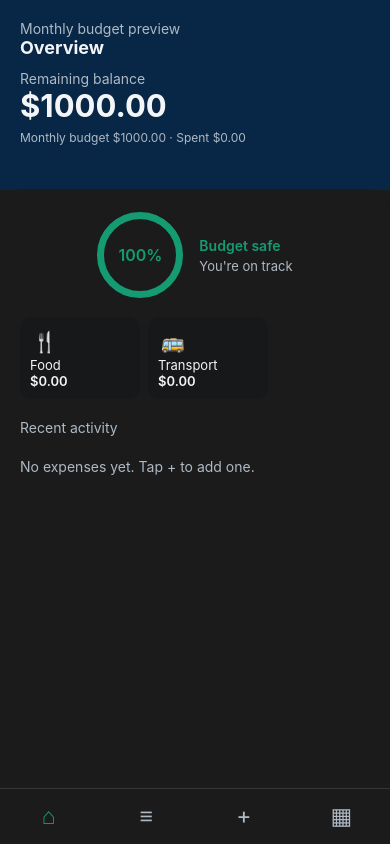
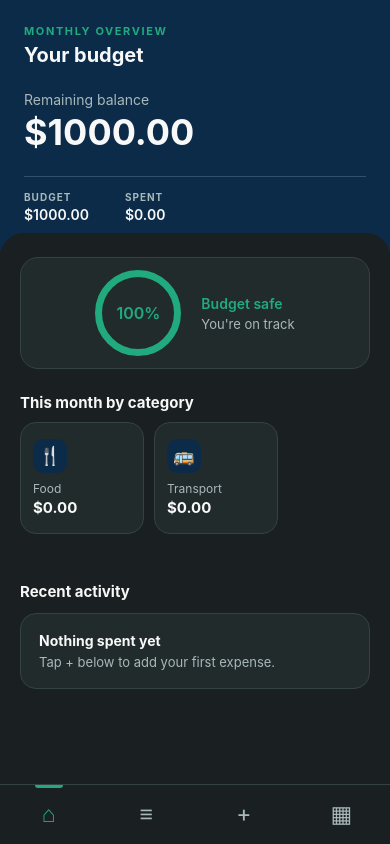
Before and after one commit to rmabanag145839tc-source/Budget-Tracker-Mobile-Application, a React Native app: screen /Home in a window 390 px wide. Built offline with nearby package versions, Linux system fonts and the light colour scheme.

Commit message:
Enhance UI components and styles across multiple screens for improved user experience

```diff
--- a/src/components/BottomTabs.jsx
+++ b/src/components/BottomTabs.jsx
@@ -30,6 +30,7 @@ export default function BottomTabs({ navigation, currentScreen }) {
           onPress={() => openTab(tab.screen)}
           style={styles.button}
         >
+          {currentScreen === tab.screen && <View style={styles.activeMark} />}
           <AppIcon
             name={tab.icon}
             color={currentScreen === tab.screen ? colors.green : colors.mutedText}
@@ -43,7 +44,7 @@ export default function BottomTabs({ navigation, currentScreen }) {
 
 const styles = StyleSheet.create({
   bar: {
-    height: 56,
+    height: 60,
     borderTopWidth: 1,
     borderColor: colors.border,
     flexDirection: 'row',
@@ -54,4 +55,13 @@ const styles = StyleSheet.create({
     alignItems: 'center',
     justifyContent: 'center',
   },
+  activeMark: {
+    position: 'absolute',
+    top: 0,
+    width: 28,
+    height: 3,
+    borderBottomLeftRadius: 3,
+    borderBottomRightRadius: 3,
+    backgroundColor: colors.green,
+  },
 });
--- a/src/components/ExpenseRow.jsx
+++ b/src/components/ExpenseRow.jsx
@@ -5,9 +5,12 @@ import { colors } from '../theme/expenseTrackerTheme';
 export default function ExpenseRow({ expense, onPress }) {
   return (
     <Pressable onPress={onPress} style={styles.row} accessibilityRole="button">
+      <View style={styles.iconBadge}>
+        <Text style={styles.iconText}>{expense.category.charAt(0)}</Text>
+      </View>
       <View style={styles.details}>
-        <Text style={styles.description}>{expense.description}</Text>
-        <Text style={styles.category}>
+        <Text style={styles.description} numberOfLines={1}>{expense.description}</Text>
+        <Text style={styles.category} numberOfLines={1}>
           {expense.category} · {expense.date}
         </Text>
       </View>
@@ -18,13 +21,30 @@ export default function ExpenseRow({ expense, onPress }) {
 
 const styles = StyleSheet.create({
   row: {
-    minHeight: 52,
-    borderBottomWidth: 1,
+    minHeight: 68,
+    backgroundColor: colors.smallCard,
+    borderWidth: 1,
     borderColor: colors.border,
+    borderRadius: 14,
     flexDirection: 'row',
     alignItems: 'center',
-    paddingVertical: 7,
-    gap: 8,
+    paddingHorizontal: 12,
+    paddingVertical: 10,
+    marginTop: 8,
+    gap: 10,
+  },
+  iconBadge: {
+    width: 38,
+    height: 38,
+    borderRadius: 11,
+    backgroundColor: colors.navy,
+    alignItems: 'center',
+    justifyContent: 'center',
+  },
+  iconText: {
+    color: colors.green,
+    fontSize: 17,
+    fontWeight: '700',
   },
   details: {
     flex: 1,
@@ -32,6 +52,7 @@ const styles = StyleSheet.create({
   description: {
     color: colors.text,
     fontSize: 14,
+    fontWeight: '600',
   },
   category: {
     color: colors.mutedText,
@@ -41,5 +62,6 @@ const styles = StyleSheet.create({
   amount: {
     color: colors.coral,
     fontSize: 14,
+    fontWeight: '700',
   },
 });
--- a/src/screens/AddEditExpenseScreen.jsx
+++ b/src/screens/AddEditExpenseScreen.jsx
@@ -92,15 +92,18 @@ export default function AddEditExpenseScreen({ navigation, route }) {
           automaticallyAdjustKeyboardInsets
         >
           <Text style={styles.label}>Amount</Text>
+          <View style={styles.amountBox}>
+            <Text style={styles.currencySymbol}>$</Text>
             <TextInput
               accessibilityLabel="Amount"
               style={styles.amount}
               value={amount}
               onChangeText={setAmount}
               keyboardType="decimal-pad"
-            placeholder="$0.00"
+              placeholder="0.00"
               placeholderTextColor={colors.mutedText}
             />
+          </View>
 
           <Text style={styles.label}>Category</Text>
           <Pressable
--- a/src/screens/CategoriesScreen.jsx
+++ b/src/screens/CategoriesScreen.jsx
@@ -63,6 +63,7 @@ export default function CategoriesScreen({ navigation }) {
       <View style={styles.phone}>
         <View style={styles.header}>
           <Text style={styles.title}>Categories</Text>
+          <Text style={styles.subtitle}>Keep your spending organized</Text>
         </View>
 
         <ScrollView
@@ -75,6 +76,7 @@ export default function CategoriesScreen({ navigation }) {
           <Text style={styles.help}>Choose a category when you add an expense.</Text>
 
           {/* Keep this form above the list so the keyboard does not cover it. */}
+          <View style={styles.addCard}>
             <Text style={styles.label}>New category</Text>
             <TextInput
               accessibilityLabel="New category name"
@@ -90,6 +92,7 @@ export default function CategoriesScreen({ navigation }) {
             <Pressable accessibilityRole="button" onPress={handleAdd} style={styles.addButton}>
               <Text style={styles.buttonText}>Add category</Text>
             </Pressable>
+          </View>
 
           <Text style={styles.listTitle}>Your categories</Text>
           {categories.map((name) => {
@@ -111,6 +114,8 @@ export default function CategoriesScreen({ navigation }) {
                     {name}
                   </Text>
                 )}
+
+                {isBuiltIn && <Text style={styles.defaultText}>Default</Text>}
 
                 {!isBuiltIn && editingName === name && (
                   <>
@@ -164,12 +169,19 @@ const styles = StyleSheet.create({
   },
   header: {
     backgroundColor: colors.navy,
-    padding: 20,
+    paddingHorizontal: 22,
+    paddingTop: 22,
+    paddingBottom: 24,
   },
   title: {
     color: colors.text,
-    fontSize: 18,
+    fontSize: 21,
     fontWeight: '700',
+  },
+  subtitle: {
+    color: colors.mutedText,
+    fontSize: 13,
+    marginTop: 5,
   },
   content: {
     flex: 1,
@@ -181,26 +193,43 @@ const styles = StyleSheet.create({
   help: {
     color: colors.mutedText,
     marginTop: 20,
-    marginBottom: 8,
+    marginBottom: 18,
+    fontSize: 13,
+  },
+  addCard: {
+    backgroundColor: colors.smallCard,
+    borderWidth: 1,
+    borderColor: colors.border,
+    borderRadius: 16,
+    padding: 16,
   },
   listTitle: {
-    color: colors.mutedText,
-    fontSize: 14,
-    marginTop: 24,
-    marginBottom: 4,
+    color: colors.text,
+    fontSize: 15,
+    fontWeight: '700',
+    marginTop: 28,
+    marginBottom: 6,
   },
   categoryRow: {
-    minHeight: 54,
-    borderBottomWidth: 1,
+    minHeight: 58,
+    backgroundColor: colors.smallCard,
+    borderWidth: 1,
     borderColor: colors.border,
+    borderRadius: 12,
     flexDirection: 'row',
     alignItems: 'center',
-    gap: 18,
+    gap: 12,
+    paddingHorizontal: 14,
+    marginTop: 8,
   },
   categoryName: {
     color: colors.text,
     fontSize: 16,
     flex: 1,
+  },
+  defaultText: {
+    color: colors.mutedText,
+    fontSize: 11,
   },
   editInput: {
     color: colors.text,
@@ -216,29 +245,30 @@ const styles = StyleSheet.create({
     color: colors.coral,
   },
   label: {
-    color: colors.mutedText,
-    marginTop: 16,
+    color: colors.text,
+    fontSize: 14,
+    fontWeight: '600',
     marginBottom: 8,
   },
   input: {
     color: colors.text,
-    backgroundColor: colors.input,
+    backgroundColor: colors.card,
     borderWidth: 1,
     borderColor: colors.border,
-    borderRadius: 7,
+    borderRadius: 10,
     paddingHorizontal: 12,
-    height: 44,
+    height: 48,
   },
   addButton: {
     backgroundColor: colors.navy,
-    borderRadius: 7,
-    padding: 14,
+    borderRadius: 10,
+    padding: 13,
     alignItems: 'center',
-    marginTop: 16,
-    marginBottom: 4,
+    marginTop: 12,
   },
   buttonText: {
     color: colors.text,
     fontWeight: '700',
+    fontSize: 14,
   },
 });
--- a/src/screens/ExpenseDetailsScreen.jsx
+++ b/src/screens/ExpenseDetailsScreen.jsx
@@ -1,5 +1,5 @@
 import React from 'react';
-import { Alert, Pressable, SafeAreaView, StyleSheet, Text, View } from 'react-native';
+import { Alert, Pressable, SafeAreaView, ScrollView, StyleSheet, Text, View } from 'react-native';
 import AppIcon from '../components/AppIcon';
 import { useBudget } from '../context/BudgetContext';
 import { colors } from '../theme/expenseTrackerTheme';
@@ -33,11 +33,16 @@ export default function ExpenseDetailsScreen({ navigation, route }) {
         </View>
 
         {expense ? (
-          <View style={styles.content}>
-            <Text style={styles.amount}>${expense.amount.toFixed(2)}</Text>
-            <Detail label="Description" value={expense.description} />
-            <Detail label="Category" value={expense.category} />
-            <Detail label="Date" value={expense.date} />
+          <ScrollView contentContainerStyle={styles.content}>
+            <View style={styles.summaryCard}>
+              <Text style={styles.summaryLabel}>EXPENSE AMOUNT</Text>
+              <Text style={styles.amount}>${expense.amount.toFixed(2)}</Text>
+            </View>
+            <View style={styles.detailCard}>
+              <Detail label="Description" value={expense.description} />
+              <Detail label="Category" value={expense.category} />
+              <Detail label="Date" value={expense.date} />
+            </View>
 
             <Pressable
               accessibilityRole="button"
@@ -49,7 +54,7 @@ export default function ExpenseDetailsScreen({ navigation, route }) {
             <Pressable accessibilityRole="button" onPress={confirmDelete} style={styles.deleteButton}>
               <Text style={styles.deleteText}>Delete expense</Text>
             </Pressable>
-          </View>
+          </ScrollView>
         ) : (
           <Text style={styles.missing}>This expense is no longer available.</Text>
         )}
@@ -80,7 +85,7 @@ const styles = StyleSheet.create({
     backgroundColor: colors.card,
   },
   header: {
-    height: 57,
+    height: 68,
     backgroundColor: colors.navy,
     flexDirection: 'row',
     alignItems: 'center',
@@ -89,22 +94,42 @@ const styles = StyleSheet.create({
   },
   title: {
     color: colors.text,
-    fontSize: 18,
+    fontSize: 21,
     fontWeight: '700',
   },
   content: {
-    padding: 20,
+    padding: 22,
+    paddingBottom: 36,
+  },
+  summaryCard: {
+    backgroundColor: colors.navy,
+    borderRadius: 16,
+    padding: 22,
+  },
+  summaryLabel: {
+    color: colors.mutedText,
+    fontSize: 11,
+    fontWeight: '700',
+    letterSpacing: 1.2,
   },
   amount: {
     color: colors.text,
     fontSize: 34,
     fontWeight: '700',
-    marginBottom: 20,
+    marginTop: 8,
+  },
+  detailCard: {
+    backgroundColor: colors.smallCard,
+    borderWidth: 1,
+    borderColor: colors.border,
+    borderRadius: 16,
+    paddingHorizontal: 16,
+    marginTop: 16,
   },
   detail: {
     borderBottomWidth: 1,
     borderColor: colors.border,
-    paddingVertical: 12,
+    paddingVertical: 14,
   },
   label: {
     color: colors.mutedText,
@@ -117,10 +142,10 @@ const styles = StyleSheet.create({
   },
   editButton: {
     backgroundColor: colors.navy,
-    borderRadius: 7,
-    padding: 14,
+    borderRadius: 12,
+    padding: 16,
     alignItems: 'center',
-    marginTop: 24,
+    marginTop: 22,
   },
   buttonText: {
     color: colors.text,
@@ -129,8 +154,8 @@ const styles = StyleSheet.create({
   deleteButton: {
     borderWidth: 1,
     borderColor: colors.coral,
-    borderRadius: 7,
-    padding: 14,
+    borderRadius: 12,
+    padding: 16,
     alignItems: 'center',
     marginTop: 12,
   },
--- a/src/screens/ExpenseHistoryScreen.jsx
+++ b/src/screens/ExpenseHistoryScreen.jsx
@@ -20,9 +20,17 @@ export default function ExpenseHistoryScreen({ navigation }) {
       <View style={styles.phone}>
         <View style={styles.header}>
           <Text style={styles.title}>Expense history</Text>
+          <Text style={styles.subtitle}>
+            {expenses.length === 1 ? '1 expense recorded' : `${expenses.length} expenses recorded`}
+          </Text>
         </View>
 
-        <ScrollView horizontal showsHorizontalScrollIndicator={false} style={styles.filters}>
+        <ScrollView
+          horizontal
+          showsHorizontalScrollIndicator={false}
+          style={styles.filters}
+          contentContainerStyle={styles.filterContent}
+        >
           {['All', ...categories].map((name) => (
             <Pressable
               key={name}
@@ -30,18 +38,23 @@ export default function ExpenseHistoryScreen({ navigation }) {
               onPress={() => setFilter(name)}
               style={[styles.filter, selectedFilter === name && styles.selectedFilter]}
             >
-              <Text style={styles.filterText}>{name}</Text>
+              <Text style={[styles.filterText, selectedFilter === name && styles.selectedFilterText]}>
+                {name}
+              </Text>
             </Pressable>
           ))}
         </ScrollView>
 
         <ScrollView style={styles.list}>
           {visibleExpenses.length === 0 ? (
-            <Text style={styles.emptyText}>
-              {expenses.length === 0
-                ? 'No expenses yet. Tap + to add one.'
-                : 'No expenses in this category.'}
-            </Text>
+            <View style={styles.emptyCard}>
+              <Text style={styles.emptyTitle}>Nothing to show yet</Text>
+              <Text style={styles.emptyText}>
+                {expenses.length === 0
+                  ? 'Tap + to add your first expense.'
+                  : 'Try another category to see its expenses.'}
+              </Text>
+            </View>
           ) : (
             visibleExpenses.map((expense) => (
               <ExpenseRow
@@ -73,40 +86,68 @@ const styles = StyleSheet.create({
   },
   header: {
     backgroundColor: colors.navy,
-    padding: 20,
+    paddingHorizontal: 22,
+    paddingTop: 22,
+    paddingBottom: 24,
   },
   title: {
     color: colors.text,
-    fontSize: 18,
+    fontSize: 21,
     fontWeight: '700',
+  },
+  subtitle: {
+    color: colors.mutedText,
+    fontSize: 13,
+    marginTop: 5,
   },
   filters: {
     flexGrow: 0,
-    paddingHorizontal: 12,
-    paddingVertical: 12,
+  },
+  filterContent: {
+    paddingHorizontal: 20,
+    paddingVertical: 14,
   },
   filter: {
     borderWidth: 1,
     borderColor: colors.border,
-    borderRadius: 18,
-    paddingHorizontal: 14,
-    paddingVertical: 7,
+    borderRadius: 20,
+    backgroundColor: colors.smallCard,
+    paddingHorizontal: 15,
+    paddingVertical: 8,
     marginRight: 8,
   },
   selectedFilter: {
     backgroundColor: colors.navy,
-    borderColor: colors.blue,
+    borderColor: colors.green,
   },
   filterText: {
+    color: colors.mutedText,
+    fontSize: 13,
+  },
+  selectedFilterText: {
     color: colors.text,
-    fontSize: 13,
+    fontWeight: '700',
   },
   list: {
     flex: 1,
     paddingHorizontal: 20,
   },
+  emptyCard: {
+    backgroundColor: colors.smallCard,
+    borderWidth: 1,
+    borderColor: colors.border,
+    borderRadius: 16,
+    padding: 18,
+    marginTop: 8,
+  },
+  emptyTitle: {
+    color: colors.text,
+    fontSize: 14,
+    fontWeight: '700',
+  },
   emptyText: {
     color: colors.mutedText,
-    marginTop: 20,
+    fontSize: 13,
+    marginTop: 5,
   },
 });
--- a/src/screens/HomeScreen.jsx
+++ b/src/screens/HomeScreen.jsx
@@ -49,19 +49,26 @@ export default function HomeScreen({ navigation }) {
       <View style={styles.phone}>
         <ScrollView style={styles.scroll} showsVerticalScrollIndicator={false}>
           <View style={styles.balanceCard}>
-            <Text style={styles.mutedText}>Monthly budget preview</Text>
-            <Text style={styles.name}>Overview</Text>
-            <Text style={[styles.mutedText, styles.balanceLabel]}>Remaining balance</Text>
+            <Text style={styles.eyebrow}>MONTHLY OVERVIEW</Text>
+            <Text style={styles.name}>Your budget</Text>
+            <Text style={styles.balanceLabel}>Remaining balance</Text>
             <Text style={[styles.balance, remaining < 0 && styles.negativeBalance]}>
               {remaining < 0 ? '-' : ''}${Math.abs(remaining).toFixed(2)}
             </Text>
-            <Text style={styles.budgetNote}>
-              Monthly budget ${monthlyBudget.toFixed(2)} · Spent ${monthlySpending.toFixed(2)}
-            </Text>
+            <View style={styles.balanceSummary}>
+              <View>
+                <Text style={styles.summaryLabel}>BUDGET</Text>
+                <Text style={styles.summaryValue}>${monthlyBudget.toFixed(2)}</Text>
+              </View>
+              <View>
+                <Text style={styles.summaryLabel}>SPENT</Text>
+                <Text style={styles.summaryValue}>${monthlySpending.toFixed(2)}</Text>
+              </View>
+            </View>
           </View>
 
           <View style={styles.dashboard}>
-            <View style={styles.safetyRow}>
+            <View style={styles.safetyCard}>
               <SafetyGauge percent={safetyScore} />
               <View>
                 <Text style={[styles.safetyTitle, safetyScore < 30 && styles.lowBudget]}>
@@ -73,13 +80,17 @@ export default function HomeScreen({ navigation }) {
               </View>
             </View>
 
+            <Text style={styles.sectionTitle}>This month by category</Text>
             <View style={styles.categoryRow}>
               {dashboardCategories.map((name) => (
                 <View key={name} style={styles.categoryCard}>
-                  <AppIcon
-                    name={categoryIcons[name] || 'categories'}
-                    color={categoryColors[name] || colors.green}
-                  />
+                  <View style={styles.categoryIcon}>
+                    <AppIcon
+                      name={categoryIcons[name] || 'categories'}
+                      color={categoryColors[name] || colors.green}
+                      size={18}
+                    />
+                  </View>
                   <Text style={styles.categoryName} numberOfLines={1}>
                     {name}
                   </Text>
@@ -90,7 +101,10 @@ export default function HomeScreen({ navigation }) {
 
             <Text style={styles.sectionTitle}>Recent activity</Text>
             {expenses.length === 0 ? (
-              <Text style={styles.emptyText}>No expenses yet. Tap + to add one.</Text>
+              <View style={styles.emptyCard}>
+                <Text style={styles.emptyTitle}>Nothing spent yet</Text>
+                <Text style={styles.emptyText}>Tap + below to add your first expense.</Text>
+              </View>
             ) : (
               expenses.slice(0, 3).map((expense) => (
                 <ExpenseRow
@@ -124,49 +138,78 @@ const styles = StyleSheet.create({
     flex: 1,
   },
   balanceCard: {
-    minHeight: 190,
+    minHeight: 230,
     backgroundColor: colors.navy,
-    padding: 20,
-    paddingBottom: 24,
+    paddingHorizontal: 24,
+    paddingTop: 24,
+    paddingBottom: 28,
   },
-  mutedText: {
-    color: colors.mutedText,
-    fontSize: 14,
+  eyebrow: {
+    color: colors.green,
+    fontSize: 11,
+    fontWeight: '700',
+    letterSpacing: 1.6,
   },
   name: {
     color: colors.text,
-    fontSize: 18,
+    fontSize: 20,
     fontWeight: '700',
+    marginTop: 5,
   },
   balanceLabel: {
-    marginTop: 12,
+    color: colors.mutedText,
+    fontSize: 14,
+    marginTop: 24,
   },
   balance: {
     color: colors.text,
-    fontSize: 31,
+    fontSize: 36,
     fontWeight: '700',
+    marginTop: 2,
   },
   negativeBalance: {
     color: colors.coral,
   },
-  budgetNote: {
+  balanceSummary: {
+    borderTopWidth: 1,
+    borderColor: colors.navyBorder,
+    flexDirection: 'row',
+    gap: 36,
+    marginTop: 22,
+    paddingTop: 14,
+  },
+  summaryLabel: {
     color: colors.mutedText,
-    fontSize: 12,
-    marginTop: 6,
+    fontSize: 10,
+    fontWeight: '700',
+    letterSpacing: 1,
+  },
+  summaryValue: {
+    color: colors.text,
+    fontSize: 14,
+    fontWeight: '600',
+    marginTop: 3,
   },
   dashboard: {
     backgroundColor: colors.card,
-    borderTopLeftRadius: 22,
-    borderTopRightRadius: 22,
-    marginTop: -1,
-    padding: 20,
+    borderTopLeftRadius: 24,
+    borderTopRightRadius: 24,
+    marginTop: -18,
+    paddingHorizontal: 20,
+    paddingTop: 24,
+    paddingBottom: 30,
   },
-  safetyRow: {
-    minHeight: 92,
+  safetyCard: {
+    minHeight: 112,
+    backgroundColor: colors.smallCard,
+    borderWidth: 1,
+    borderColor: colors.border,
+    borderRadius: 18,
     flexDirection: 'row',
     alignItems: 'center',
     justifyContent: 'center',
-    gap: 16,
+    gap: 20,
+    padding: 12,
   },
   safetyTitle: {
     color: colors.green,
@@ -184,35 +227,61 @@ const styles = StyleSheet.create({
   categoryRow: {
     flexDirection: 'row',
     flexWrap: 'wrap',
-    gap: 8,
-    marginTop: 16,
-    marginBottom: 20,
+    gap: 10,
+    marginTop: 10,
+    marginBottom: 24,
   },
   categoryCard: {
-    width: 120,
-    minHeight: 78,
+    width: 124,
+    minHeight: 112,
     backgroundColor: colors.smallCard,
-    borderRadius: 11,
-    padding: 10,
+    borderRadius: 16,
+    borderWidth: 1,
+    borderColor: colors.border,
+    padding: 12,
     justifyContent: 'center',
   },
+  categoryIcon: {
+    width: 34,
+    height: 34,
+    backgroundColor: colors.navy,
+    borderRadius: 10,
+    alignItems: 'center',
+    justifyContent: 'center',
+    marginBottom: 8,
+  },
   categoryName: {
-    color: colors.text,
-    fontSize: 13,
+    color: colors.mutedText,
+    fontSize: 12,
   },
   categoryAmount: {
     color: colors.text,
-    fontSize: 13,
-    fontWeight: '600',
+    fontSize: 15,
+    fontWeight: '700',
+    marginTop: 2,
   },
   sectionTitle: {
-    color: colors.mutedText,
+    color: colors.text,
+    fontSize: 15,
+    fontWeight: '700',
+    marginTop: 24,
+  },
+  emptyCard: {
+    backgroundColor: colors.smallCard,
+    borderWidth: 1,
+    borderColor: colors.border,
+    borderRadius: 16,
+    padding: 18,
+    marginTop: 12,
+  },
+  emptyTitle: {
+    color: colors.text,
     fontSize: 14,
-    paddingBottom: 8,
+    fontWeight: '700',
   },
   emptyText: {
     color: colors.mutedText,
-    fontSize: 14,
-    paddingVertical: 14,
+    fontSize: 13,
+    marginTop: 5,
   },
 });
--- a/src/screens/addEditExpenseStyles.js
+++ b/src/screens/addEditExpenseStyles.js
@@ -16,7 +16,7 @@ const styles = StyleSheet.create({
     overflow: 'hidden',
   },
   header: {
-    height: 57,
+    height: 68,
     backgroundColor: colors.navy,
     flexDirection: 'row',
     alignItems: 'center',
@@ -29,33 +29,52 @@ const styles = StyleSheet.create({
   },
   title: {
     color: colors.text,
-    fontSize: 18,
+    fontSize: 21,
     fontWeight: '700',
     marginLeft: 8,
   },
   form: {
-    padding: 20,
+    paddingHorizontal: 22,
+    paddingTop: 14,
     paddingBottom: 36,
   },
   label: {
     color: colors.mutedText,
-    fontSize: 14,
-    marginTop: 16,
-    marginBottom: 6,
+    fontSize: 13,
+    fontWeight: '600',
+    marginTop: 22,
+    marginBottom: 8,
+  },
+  amountBox: {
+    height: 76,
+    backgroundColor: colors.smallCard,
+    borderWidth: 1,
+    borderColor: colors.border,
+    borderRadius: 14,
+    flexDirection: 'row',
+    alignItems: 'center',
+    paddingHorizontal: 16,
+  },
+  currencySymbol: {
+    color: colors.green,
+    fontSize: 32,
+    fontWeight: '700',
+    marginRight: 3,
   },
   amount: {
-    height: 50,
+    flex: 1,
+    height: 60,
     color: colors.text,
-    fontSize: 35,
-    fontWeight: '600',
+    fontSize: 32,
+    fontWeight: '700',
   },
   field: {
-    minHeight: 43,
+    minHeight: 52,
     borderWidth: 1,
     borderColor: colors.border,
-    borderRadius: 7,
+    borderRadius: 12,
     backgroundColor: colors.input,
-    paddingHorizontal: 12,
+    paddingHorizontal: 14,
     flexDirection: 'row',
     alignItems: 'center',
     justifyContent: 'space-between',
@@ -74,16 +93,18 @@ const styles = StyleSheet.create({
     backgroundColor: colors.input,
     borderWidth: 1,
     borderColor: colors.border,
-    borderRadius: 7,
+    borderRadius: 12,
+    marginTop: 6,
+    overflow: 'hidden',
   },
   categoryChoice: {
-    padding: 12,
+    padding: 14,
     borderBottomWidth: 1,
     borderBottomColor: colors.border,
   },
   datePickerPanel: {
     backgroundColor: colors.input,
-    borderRadius: 7,
+    borderRadius: 12,
     marginTop: 8,
     paddingBottom: 8,
   },
@@ -101,16 +122,16 @@ const styles = StyleSheet.create({
     marginTop: 12,
   },
   saveButton: {
-    height: 45,
+    height: 52,
     backgroundColor: colors.navy,
-    borderRadius: 7,
+    borderRadius: 12,
     alignItems: 'center',
     justifyContent: 'center',
-    marginTop: 24,
+    marginTop: 30,
   },
   saveText: {
     color: colors.text,
-    fontSize: 14,
+    fontSize: 15,
     fontWeight: '700',
   },
 });
```
Also changed, not shown: src/theme/expenseTrackerTheme.js (+13 -12 lines). Lines whose indentation alone changed are shown as unchanged.
